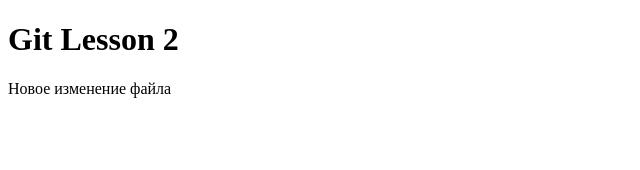
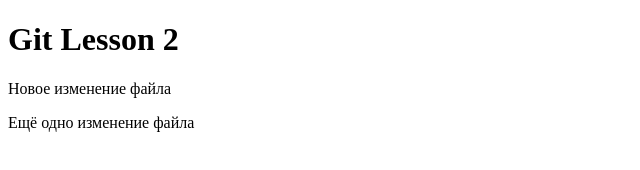
Before and after one commit to ViktorDanilov/testGit, a plain HTML site: page index.html in a window 1280 px wide. Shown: the whole page, without its empty margins (0-640 px from the left). Drawn offline with Linux system fonts and the light colour scheme.

Commit message:
Second commit

```diff
--- a/index.html
+++ b/index.html
@@ -8,5 +8,6 @@
 	<body>
 		<h1>Git Lesson 2</h1>
 		<p>Новое изменение файла</p>
+		<p>Ещё одно изменение файла</p>
 	</body>
 </html>
```
